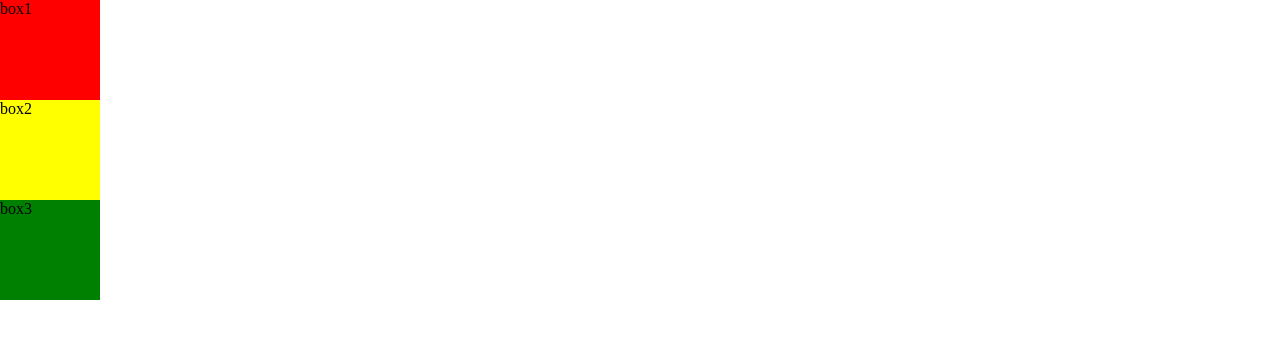
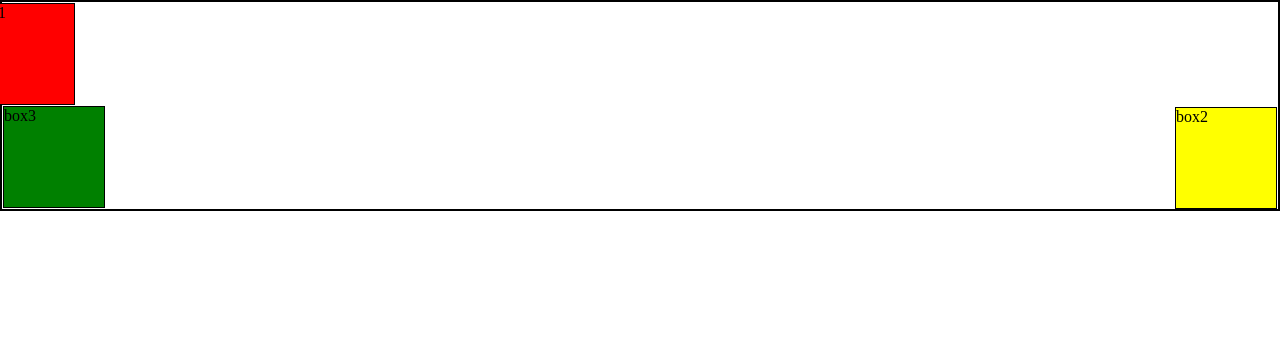
Before and after one commit to vatsan127/WebDev, a plain HTML site: page css/relative-position.html in a window 1280 px wide. Drawn offline with Linux system fonts and the light colour scheme.

Commit message:
commit for adding the css positions

```diff
--- a/css/positions.css
+++ b/css/positions.css
@@ -1,19 +1,26 @@
 .container {
-  border: 10px 10px;
-  border-color: black;
+    border: 2px solid black;
+    position: relative;
 }
 
 .box {
   height: 100px;
   width: 100px;
+  border: .5px solid black;
+  margin: 1px;
+
 }
 
 .box1 {
+  position: relative;
+  left: -30px;
   background-color: red;
 }
 
 .box2 {
+  right: 0;
   background-color: yellow;
+  position: absolute;
 }
 
 .box3 {
```
Also changed, not shown: 1 other file.
